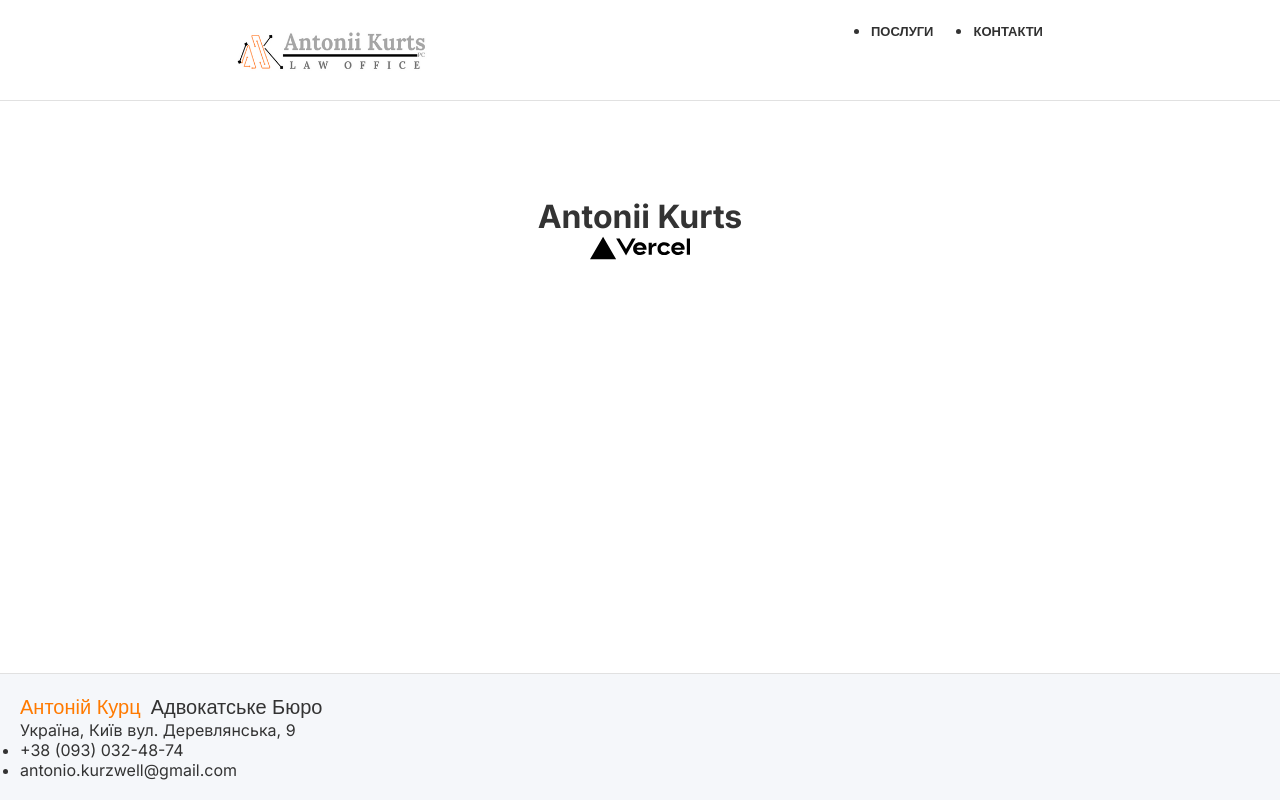
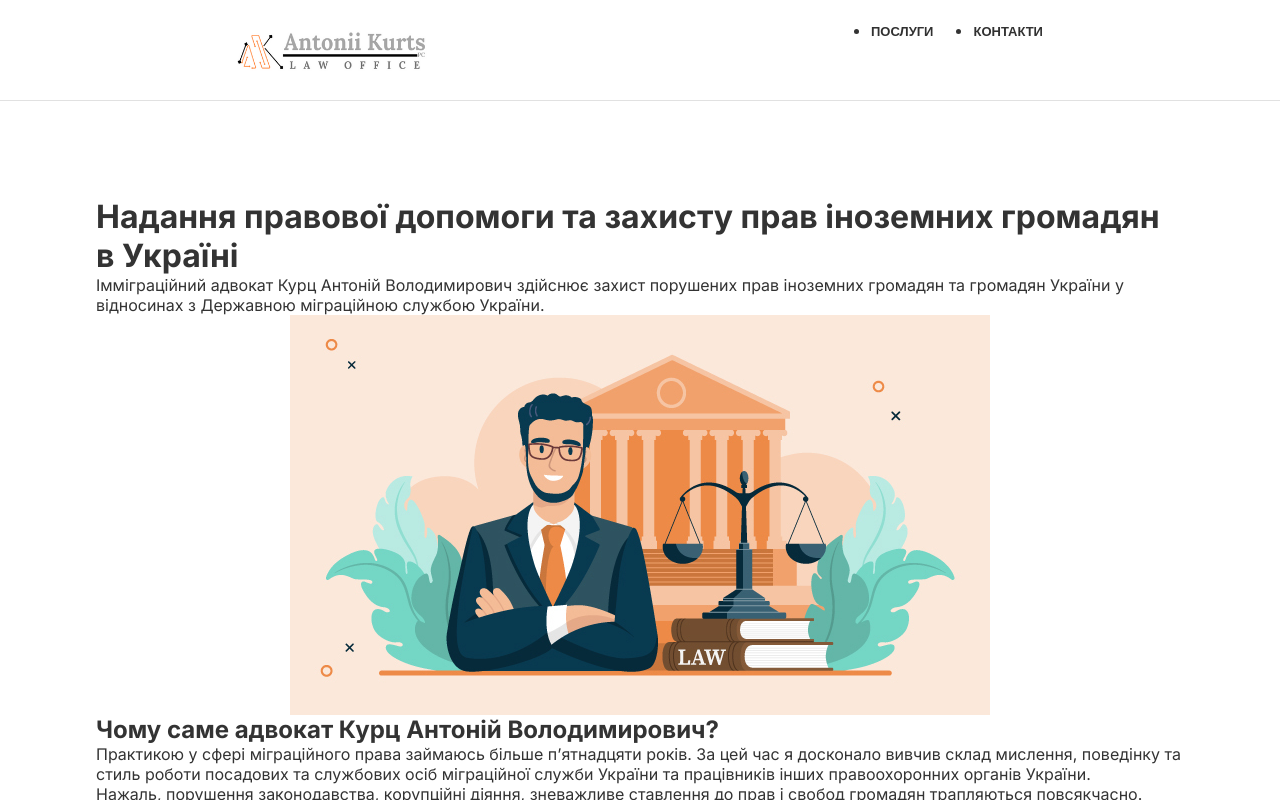
Before and after one commit to IraMira333/next-lawyer, a Next.js app: page / in a window 1280 px wide. Built offline with nearby package versions, Linux system fonts and the light colour scheme.

Commit message:
Added text to HomePage & Picture

```diff
--- a/src/components/Home/Home.tsx
+++ b/src/components/Home/Home.tsx
@@ -3,8 +3,91 @@ import Image from "next/image";
 const HomePart = () => {
   return (
     <>
-      <h1>Antonii Kurts</h1>
-      <Image src="/vercel.svg" alt="Vercel Logo" width={100} height={24} />
+      <div>
+        <h1>
+          Надання правової допомоги та захисту прав іноземних громадян в Україні
+        </h1>
+        <p>
+          Імміграційний адвокат Курц Антоній Володимирович здійснює захист
+          порушених прав іноземних громадян та громадян України у відносинах з
+          Державною міграційною службою України.
+        </p>
+      </div>
+      <Image
+        src="/choosing-career-types-of-lawyers.jpg"
+        alt="Lawyer Photo"
+        width={700}
+        height={400}
+      />
+
+      <section>
+        <h2>Чому саме адвокат Курц Антоній Володимирович?</h2>
+        <p>
+          Практикою у сфері міграційного права займаюсь більше п’ятнадцяти
+          років. За цей час я досконало вивчив склад мислення, поведінку та
+          стиль роботи посадових та службових осіб міграційної служби України та
+          працівників інших правоохоронних органів України.
+        </p>
+        <p>
+          Нажаль, порушення законодавства, корупційні діяння, зневажливе
+          ставлення до прав і свобод громадян трапляються повсякчасно. Іноземці
+          відчувають себе безпомічними та розгубленими перед свавіллям
+          посадовців. На цей час я вже не можу спокійно дивитись на цей жах.
+        </p>
+        <p>Я впевнений, я маю силу і знання вам допомогти.</p>
+      </section>
+      <section>
+        <h2>КОМУ Я НАДАЮ ПРАВОВУ ДОПОМОГУ </h2>
+        <ul>
+          <li>
+            <h4>
+              Особам, які зіткнулись з протиправними діями органів ДМС України у
+              випадках:
+            </h4>
+            <ul>
+              <li>
+                <p>
+                  скасування дозволу на імміграцію та визнання недійсною
+                  посвідки на постійне проживання;
+                </p>
+              </li>
+              <li>
+                <p>
+                  скасовано рішення про оформлення набуття громадянства України,
+                  визнано недійсним та/чи вилучено паспорт громадянина України;
+                </p>
+              </li>
+              <li>
+                <p>відмовлено в оформленні дозволу на імміграцію в Україну;</p>
+              </li>
+              <li>
+                <p>прийнято рішення про заборону в’їзду в Україну.</p>
+              </li>
+            </ul>
+          </li>
+          <li>
+            <h4>
+              Особам, які потребують захисника в зв’язку з притягненням до
+              адміністративної відповідальності за порушення міграційного
+              законодавства
+            </h4>
+          </li>
+          <li>
+            <h4>
+              Іноземцям, які мають намір звернутись до органів ДМС України з
+              метою:
+            </h4>
+            <ul>
+              <li>
+                <p>набуття громадянства України</p>
+                <p>отримання посвідки на постійне/тимчасове проживання</p>
+                <p>продовження терміну перебування на території України</p>
+                <p>отримання статусу особи без громадянства</p>
+              </li>
+            </ul>
+          </li>
+        </ul>
+      </section>
     </>
   );
 };
```
Also changed, not shown: public/choosing-career-types-of-lawyers.jpg (added).
